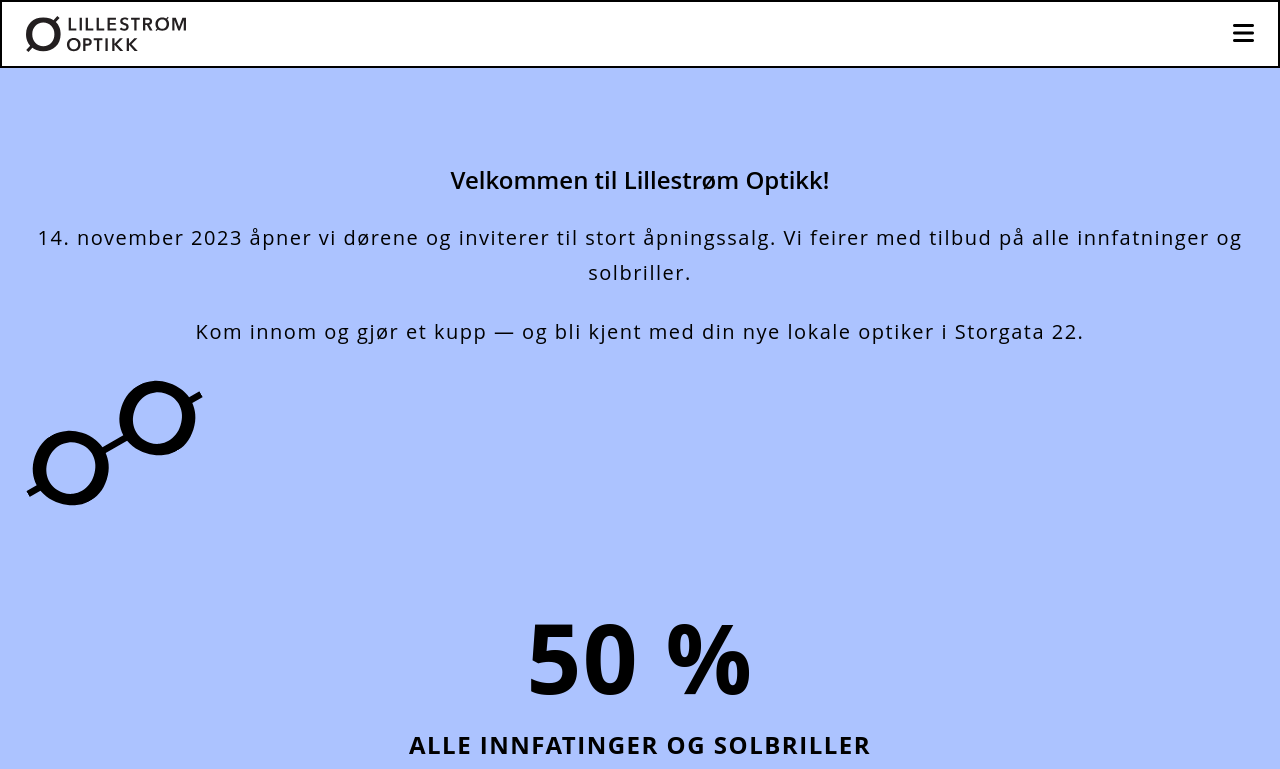
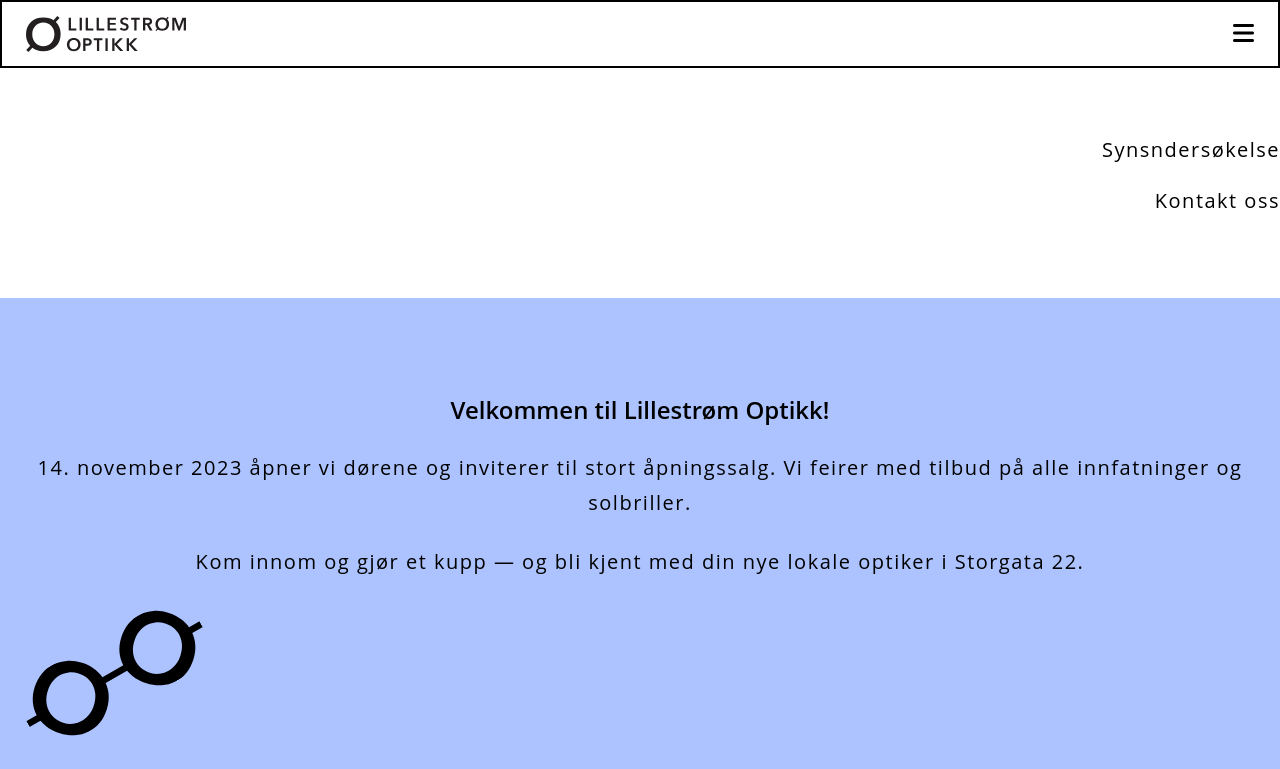
Before and after one commit to mathildeew/lillestromoptikk, a React (Vite) app: page / in a window 1280 px wide. Shown: the top 769 px of the page. Built offline with nearby package versions, Linux system fonts and the light colour scheme; a web font is replaced by a local one.

Commit message:
header med nav

```diff
--- a/src/components/Header/index.jsx
+++ b/src/components/Header/index.jsx
@@ -1,10 +1,19 @@
 export default function Header() {
   return (
+    <>
       <header className="w-full border-black border-2">
         <div className="flex justify-between items-center mx-6 my-3.5">
           <img src="src/assets/logo.svg" className="w-40"></img>
           <i class="fa-solid fa-bars fa-xl"></i>
         </div>
       </header>
+
+      <nav className="flex flex-col items-end text-end py-16">
+        <ul>
+          <li className="mb-4">Synsndersøkelse</li>
+          <li className="mb-4">Kontakt oss</li>
+        </ul>
+      </nav>
+    </>
   );
 }
--- a/src/index.css
+++ b/src/index.css
@@ -27,7 +27,8 @@
     font-family: theme(fontFamily.sans);
   }
 
-  p {
+  p,
+  ul {
     font-size: 20px;
     letter-spacing: 1.5px;
     line-height: 35px;
```
Lines whose indentation alone changed are shown as unchanged.
